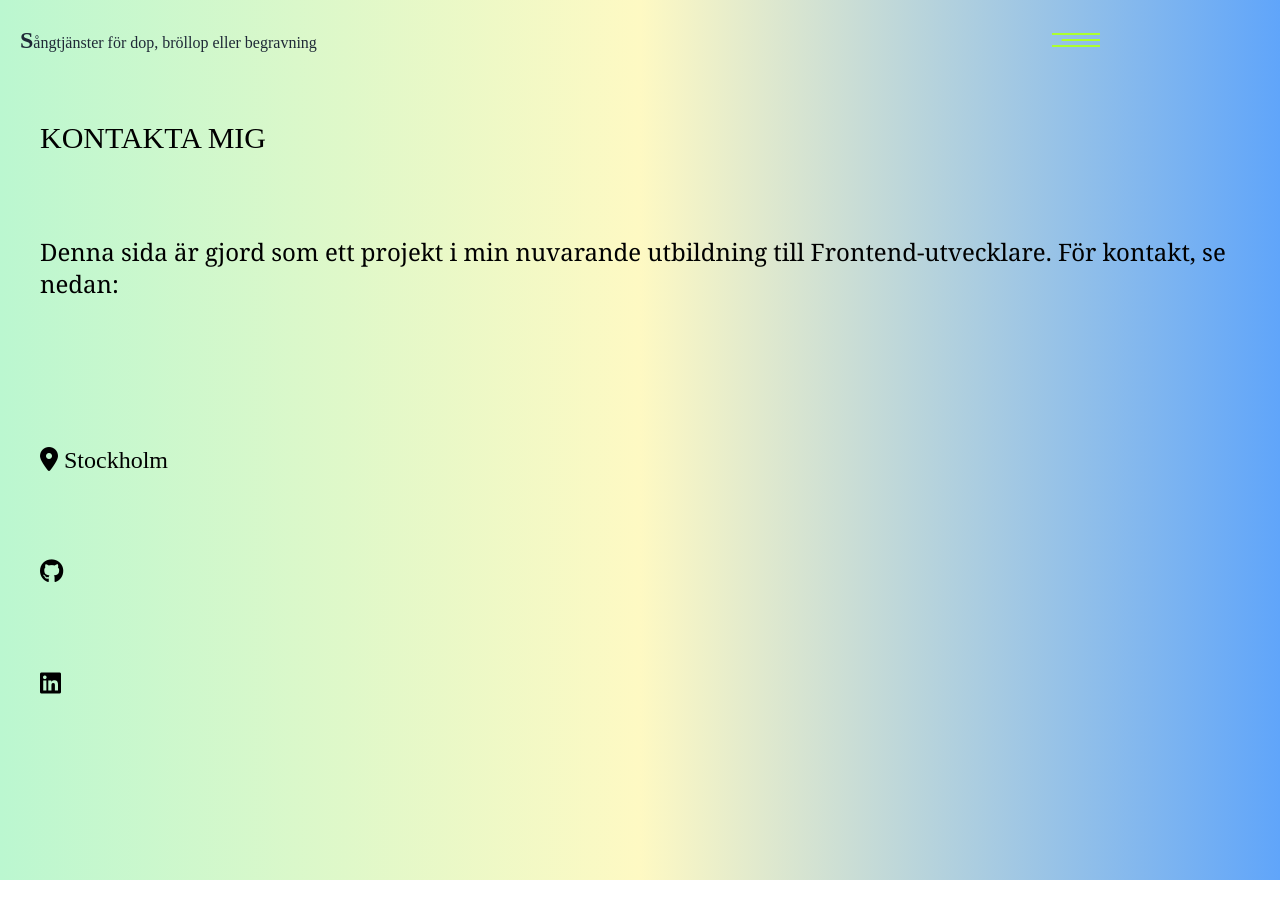
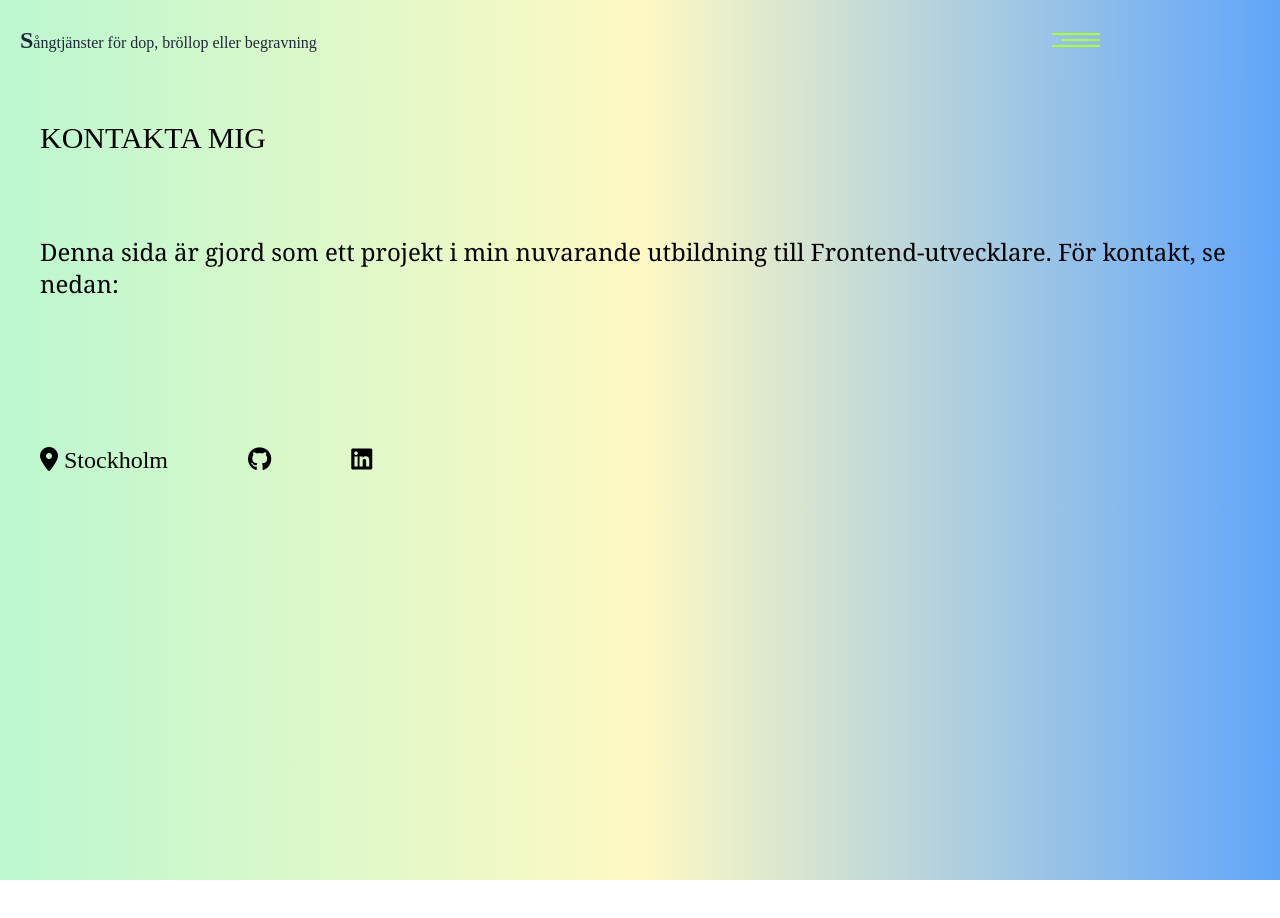
Before and after one commit to arnetzlinder/Hobbyprojekt---git, a Vue app: page /contact in a window 1280 px wide. Built offline with nearby package versions, Linux system fonts and the light colour scheme; a web font is replaced by a local one.

Commit message:
changes in audioplay-link

```diff
--- a/src/views/ContactMe.vue
+++ b/src/views/ContactMe.vue
@@ -4,7 +4,7 @@
         <p class="p-10 font-serif"> Denna sida är gjord som ett projekt i min nuvarande utbildning till Frontend-utvecklare. För kontakt, se nedan: </p>
         <br>
         <br>
-        <ul class="contact">
+        <ul class="flex flex-row content-around">
             <li class="p-10"> <span class="location"> <i class="fa-solid fa-location-dot"></i></span> Stockholm</li>
             <li class="p-10"> <a href="https://github.com/arnetzlinder"><span class="github"> <i class="fa-brands fa-github"></i></span> </a></li>
             <li class="p-10"> <a href="https://www.linkedin.com/in/susanne-arnetz-linder-999a2481/"><span class="linkedIn"> <i class="fa-brands fa-linkedin"></i></span> </a></li>
--- a/src/views/HomeView.vue
+++ b/src/views/HomeView.vue
@@ -3,13 +3,13 @@ import AudioPlay from "../components/AudioPlay.vue"
 export default {
     name: "AudioPlay",
     components: {
-        "AudioPlay":AudioPlay
+        AudioPlay
     }
 }
 </script>
 
 <template>
     <div>
-        <!-- <AudioPlay /> -->
+        <AudioPlay />
     </div>
 </template>
```
